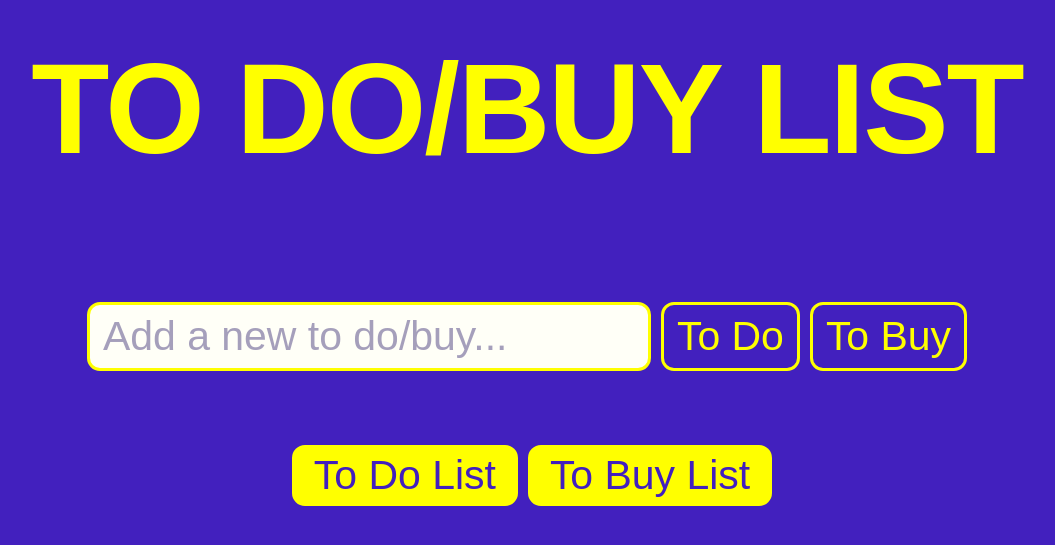
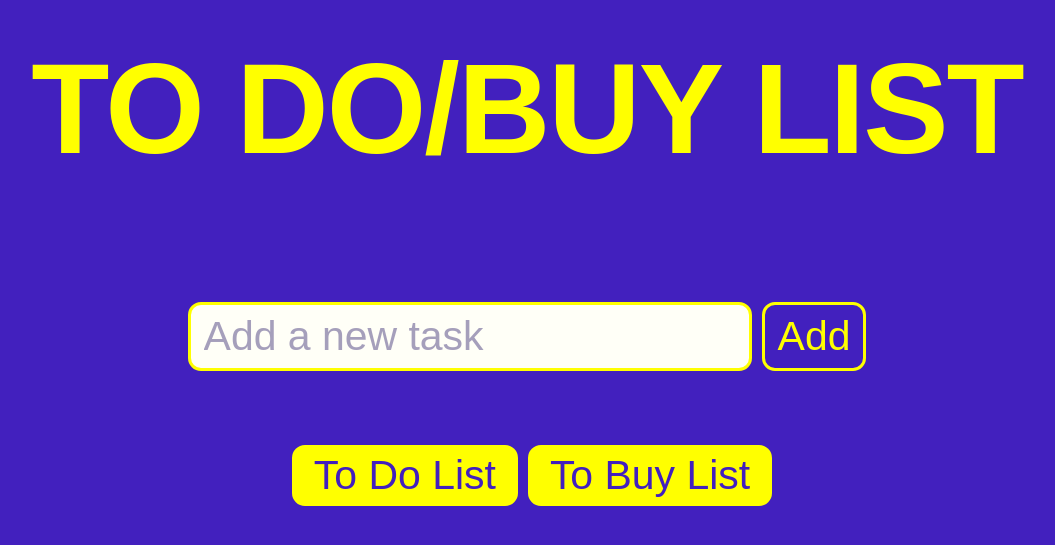
Before and after one commit to mervebalci/todo-tobuy-list, a React (Create React App) app: page / in a window 1280 px wide. Shown: the part 151-696 px from the top of the page, without its empty margins (113-1168 px from the left). Built offline with nearby package versions, Linux system fonts and the light colour scheme.

Commit message:
Setting the category before adding to the list

```diff
--- a/src/App.js
+++ b/src/App.js
@@ -5,9 +5,9 @@ let counter = 0;
 
 export default function App() {
   const[list, setList] = useState([]);
-  const[category, setCategory] = useState("");
+  const[category, setCategory] = useState("task");
 
-  function addTaskOrItem(category) {
+  function addTaskOrItem() {
     const userInput = document.getElementById('userInput').value;
 
     const data = {id: counter, name: userInput, category: category};
@@ -27,9 +27,8 @@ export default function App() {
     <div className="App">
       <h1>TO DO/BUY LIST</h1>
       <div>
-        <input id="userInput" placeholder="Add a new to do/buy..."></input>
-        <button id="addTask" onClick={() => addTaskOrItem("task")}>To Do</button>
-        <button id="addItem" onClick={() => addTaskOrItem("item")}>To Buy</button>
+        <input id="userInput" placeholder={"Add a new " + category}></input>
+        <button id="addTask" onClick={addTaskOrItem}>Add</button>
       </div>
       <div>
         <button id="showTask" onClick={() => showTaskOrItem("task")}>To Do List</button>
```
